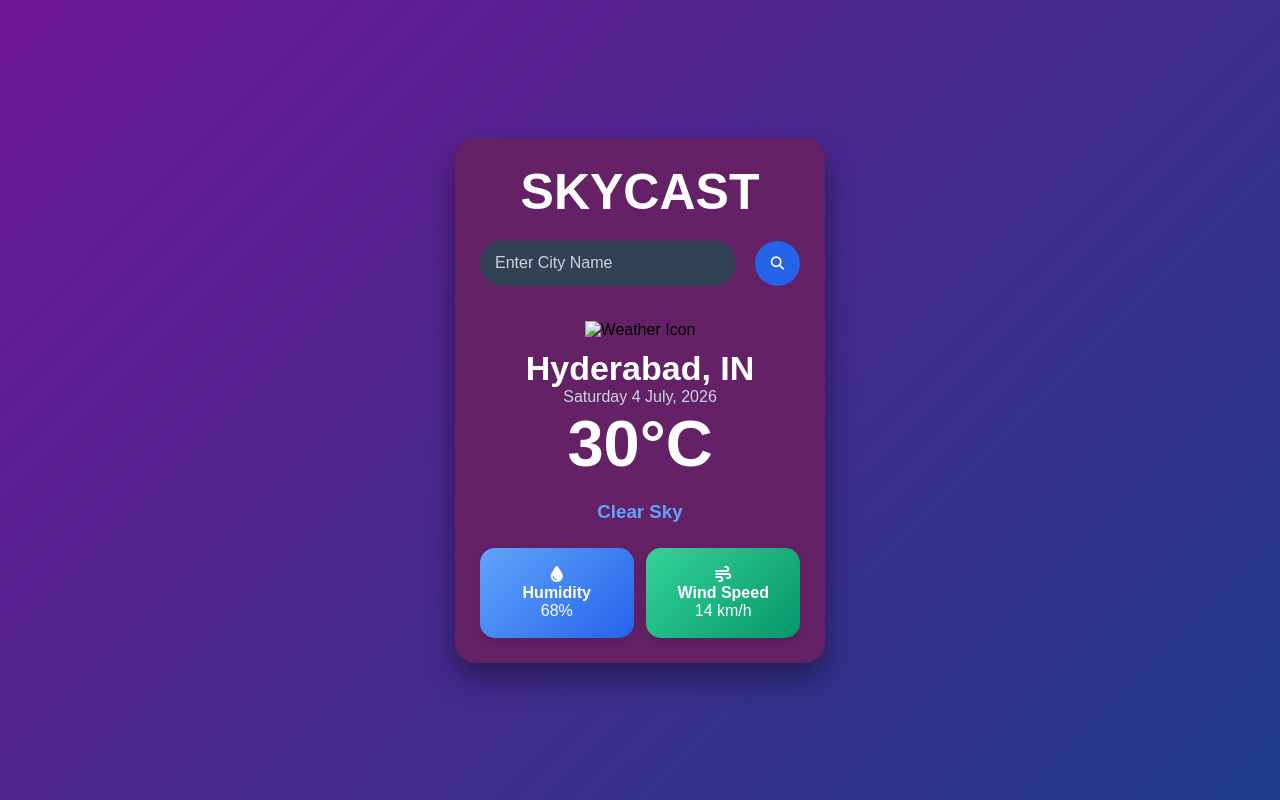
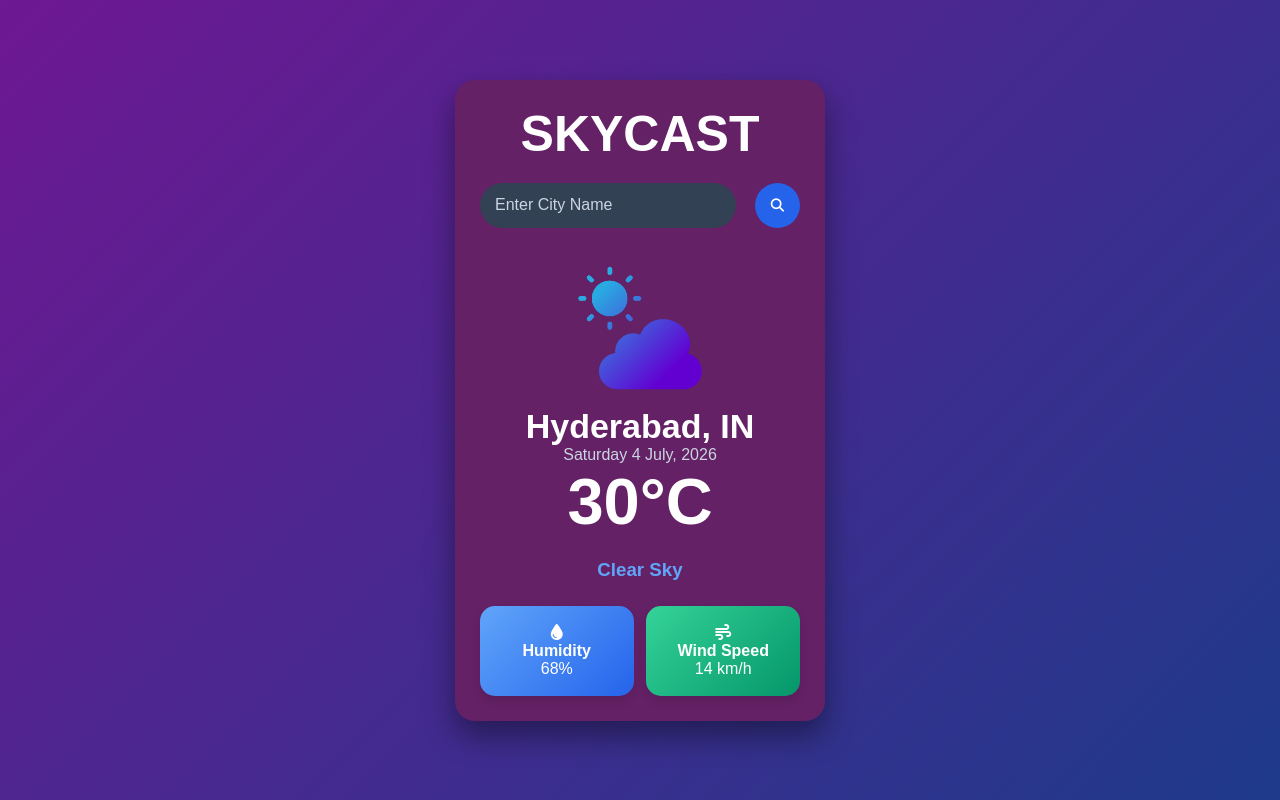
Before and after one commit to Atchut016/Weather-Web-Application, a plain HTML site: page index.html in a window 1280 px wide. Drawn offline with Linux system fonts and the light colour scheme; no server answers.

Commit message:
Update index.html

```diff
--- a/index.html
+++ b/index.html
@@ -28,7 +28,7 @@
         </div>
 
         <div class="weather">
-           <img src="images/sunny.png" id="weather-icon" alt="Weather Icon">
+           <img src="sunny.png" id="weather-icon" alt="Weather Icon">
 
             <h2 id="city">Hyderabad, IN</h2>
 
```
